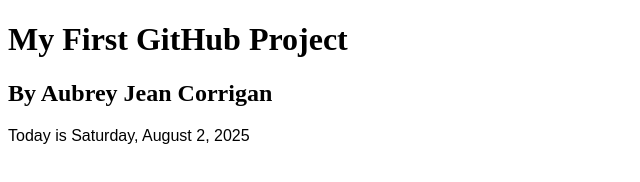
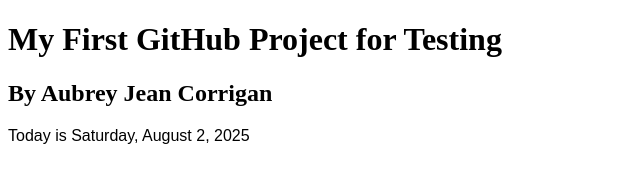
Before and after one commit to aubcorrigan/my-first-repository1, a plain HTML site: page index.html in a window 1280 px wide. Shown: the whole page, without its empty margins (0-640 px from the left). Drawn offline with Linux system fonts and the light colour scheme.

Commit message:
Update index.html

```diff
--- a/index.html
+++ b/index.html
@@ -10,7 +10,7 @@
 </head>
 
 <body>
-    <h1>My First GitHub Project</h1>
+    <h1>My First GitHub Project for Testing</h1>
     <h2>By Aubrey Jean Corrigan</h2>
     <p>Today is <time datetime="2024-04-06">Saturday, August 2, 2025 </time> </p>
 
```
